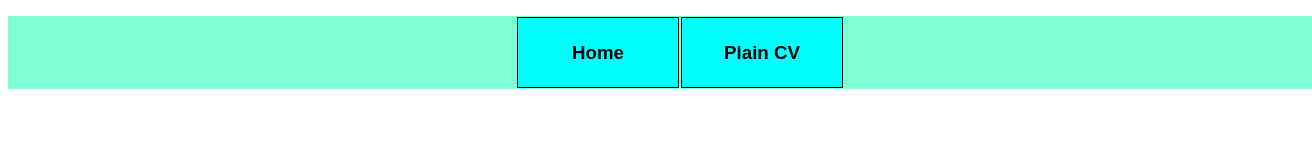
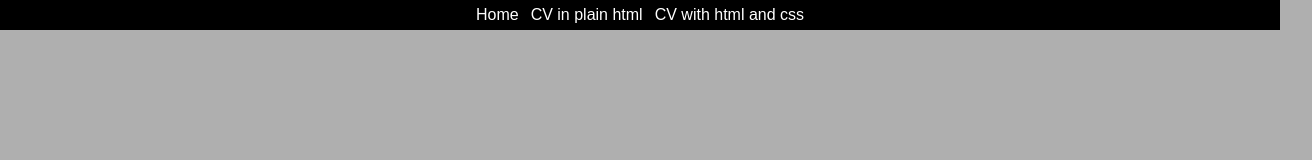
Before and after one commit to artursvaitilavics/artursvaitilavics.github.io, a plain HTML site: page index.html in a window 1280 px wide. Shown: the whole page, 1312 px wide, since content can reach past the window. Drawn offline with Linux system fonts and the light colour scheme.

Commit message:
finetuned css

```diff
--- a/index.html
+++ b/index.html
@@ -11,22 +11,18 @@
   </head>
   <body id="index-body">
     <header>
-      <div>
       <ul id="navbar">
         <li>
-            <a class="link" href="index.html">
-              <h3>Home</h3>
-            </a>
+          <a href="index.html"> Home </a>
         </li>
         <li>
-            <a class="link" href="cv-plain-html.html">
-              <h3>Plain CV</h3>
-            </a>
+          <a href="cv-plain-html.html"> CV in plain html </a>
+        </li>
+        <li>
+          <a href="cv-plain-html.html"> CV with html and css</a>
         </li>
       </ul>
-      </div>
     </header>
-
-    <script src="" async defer></script>
+    <!-- <script src="" async defer></script> -->
   </body>
 </html>
--- a/resources/css/home-style.css
+++ b/resources/css/home-style.css
@@ -3,14 +3,31 @@
     padding-top: 0px;
 } */
 
+body {
+  padding: 0px;
+  margin: 0px;
+  /* background-color: rgb(80, 80, 80); */
+}
+
+.palin-html-cv-body {
+  padding: 15px;
+}
+
 #index-body {
   font-family: sans-serif;
+  background-color: rgb(175, 175, 175);
+}
+
+#navbar {
+  padding: 0px;
+  margin: 0px;
+  background-color: rgb(0, 0, 0);
+  display: flex;
+  justify-content: center;
 }
 
 #navbar li {
   list-style: none;
-  padding: 0px;
-
 }
 
 #navbar a {
@@ -18,29 +35,22 @@
   display: flex;
   text-decoration: none;
   justify-content: center;
-  padding: 0px;
+  padding: 5px;
+  border: none;
 
-  width: 150px;
-  background-color: aqua;
-  border: 1px solid black;
-  color: black;
-  padding: 5px;
+  color: rgb(255, 255, 255);
+  /* border-radius: 5px; */
+  border-top-left-radius: 5px;
+  border-top-right-radius: 5px;
   margin: 1px;
-  transition: 1s;
+  transition: 0.4s;
   transition-timing-function: ease-out;
+
+  font-weight: 500;
 }
 
 #navbar a:hover {
-  background-color: chartreuse;
-}
-
-#navbar {
-  background-color: aquamarine;
-  display: flex;
-  flex-direction: row;
-  /* align-items: center; */
-  justify-content: center;
-  width: 100%;
+  background-color: rgb(59, 59, 59);
 }
 
 /* #navbar li {
```
Also changed, not shown: cv-plain-html.html (+14 -14 lines). Lines whose indentation alone changed are shown as unchanged.
